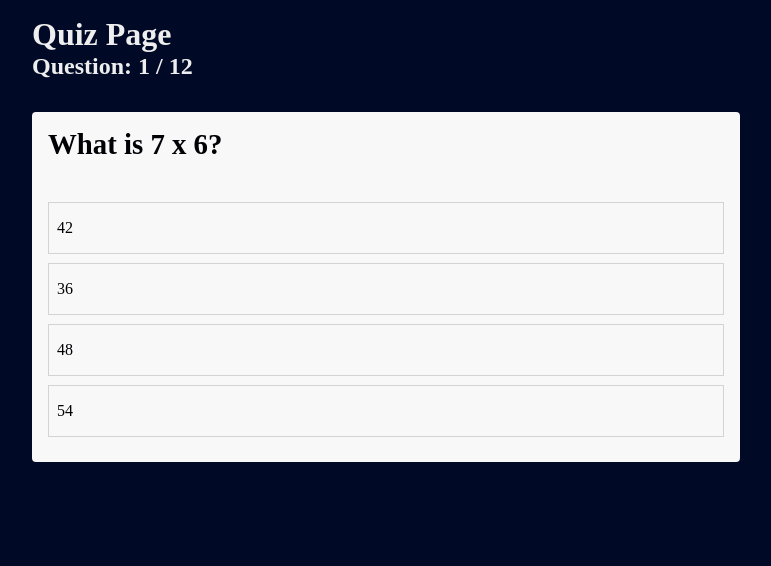
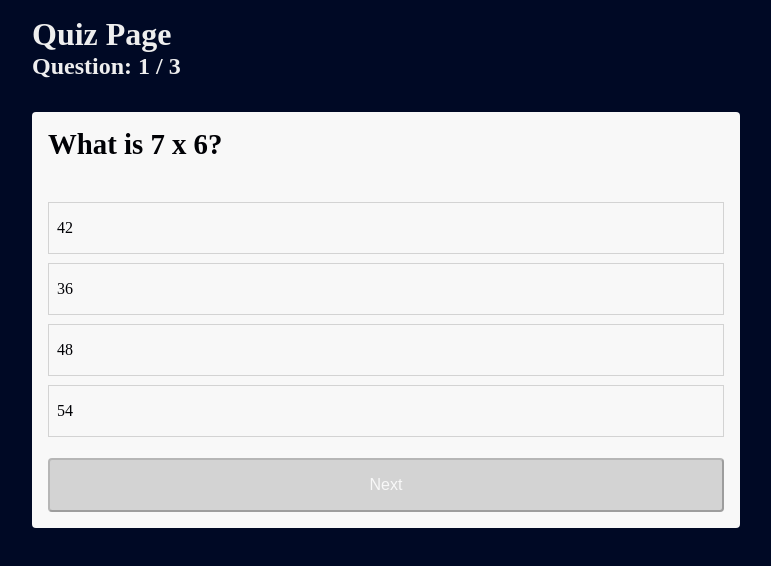
Before and after one commit to syscilythedeveloper/personalized-learning-assistant, a Next.js app: page /quiz in a window 1280 px wide. Shown: the top 566 px of the page, without its empty margins (254-1025 px from the left). Built offline with nearby package versions, Linux system fonts and the light colour scheme.

Commit message:
quiz functionality

```diff
--- a/app/data.js
+++ b/app/data.js
@@ -22,80 +22,80 @@ export const quiz = {
       correctAnswer: "300",
       standard: "Number and Operations in Base 10",
     },
-    {
-      id: 4,
-      question: "Which of the following numbers is greater: 784 or 748?",
-      answers: ["784", "748", "Both are equal", "Cannot be compared"],
-      correctAnswer: "784",
-      standard: "Number and Operations in Base 10",
-    },
-    {
-      id: 5,
-      question: "What is 1/2 + 1/4?",
-      answers: ["1/3", "1/2", "3/4", "2/4"],
-      correctAnswer: "3/4",
-      standard: "Number and Operations in Fractions",
-    },
-    {
-      id: 6,
-      question: "Which fraction is equivalent to 2/4?",
-      answers: ["1/2", "3/4", "1/3", "2/3"],
-      correctAnswer: "1/2",
-      standard: "Number and Operations in Fractions",
-    },
-    {
-      id: 7,
-      question: "A pencil is 15 centimeters long. How many millimeters is it?",
-      answers: [
-        "150 millimeters",
-        "15 millimeters",
-        "1.5 millimeters",
-        "1500 millimeters",
-      ],
-      correctAnswer: "150 millimeters",
-      standard: "Measurement and Data",
-    },
-    {
-      id: 8,
-      question:
-        "Which unit of measurement would be best to measure the weight of an apple?",
-      answers: ["Grams", "Liters", "Meters", "Centimeters"],
-      correctAnswer: "Grams",
-      standard: "Measurement and Data",
-    },
-    {
-      id: 9,
-      question: "How many sides does a pentagon have?",
-      answers: ["4", "5", "6", "7"],
-      correctAnswer: "5",
-      standard: "Geometry",
-    },
-    {
-      id: 10,
-      question: "Which shape has four equal sides and four right angles?",
-      answers: ["Rectangle", "Triangle", "Square", "Circle"],
-      correctAnswer: "Square",
-      standard: "Geometry",
-    },
-    {
-      id: 11,
-      question:
-        "Find the area of a rectangle with a length of 5 units and a width of 3 units.",
-      answers: [
-        "8 square units",
-        "15 square units",
-        "5 square units",
-        "3 square units",
-      ],
-      correctAnswer: "15 square units",
-      standard: "Geometry",
-    },
-    {
-      id: 12,
-      question: "Which of these angles is an acute angle?",
-      answers: ["90 degrees", "120 degrees", "45 degrees", "180 degrees"],
-      correctAnswer: "45 degrees",
-      standard: "Geometry",
-    },
+    // {
+    //   id: 4,
+    //   question: "Which of the following numbers is greater: 784 or 748?",
+    //   answers: ["784", "748", "Both are equal", "Cannot be compared"],
+    //   correctAnswer: "784",
+    //   standard: "Number and Operations in Base 10",
+    // },
+    // {
+    //   id: 5,
+    //   question: "What is 1/2 + 1/4?",
+    //   answers: ["1/3", "1/2", "3/4", "2/4"],
+    //   correctAnswer: "3/4",
+    //   standard: "Number and Operations in Fractions",
+    // },
+    // {
+    //   id: 6,
+    //   question: "Which fraction is equivalent to 2/4?",
+    //   answers: ["1/2", "3/4", "1/3", "2/3"],
+    //   correctAnswer: "1/2",
+    //   standard: "Number and Operations in Fractions",
+    // },
+    // {
+    //   id: 7,
+    //   question: "A pencil is 15 centimeters long. How many millimeters is it?",
+    //   answers: [
+    //     "150 millimeters",
+    //     "15 millimeters",
+    //     "1.5 millimeters",
+    //     "1500 millimeters",
+    //   ],
+    //   correctAnswer: "150 millimeters",
+    //   standard: "Measurement and Data",
+    // },
+    // {
+    //   id: 8,
+    //   question:
+    //     "Which unit of measurement would be best to measure the weight of an apple?",
+    //   answers: ["Grams", "Liters", "Meters", "Centimeters"],
+    //   correctAnswer: "Grams",
+    //   standard: "Measurement and Data",
+    // },
+    // {
+    //   id: 9,
+    //   question: "How many sides does a pentagon have?",
+    //   answers: ["4", "5", "6", "7"],
+    //   correctAnswer: "5",
+    //   standard: "Geometry",
+    // },
+    // {
+    //   id: 10,
+    //   question: "Which shape has four equal sides and four right angles?",
+    //   answers: ["Rectangle", "Triangle", "Square", "Circle"],
+    //   correctAnswer: "Square",
+    //   standard: "Geometry",
+    // },
+    // {
+    //   id: 11,
+    //   question:
+    //     "Find the area of a rectangle with a length of 5 units and a width of 3 units.",
+    //   answers: [
+    //     "8 square units",
+    //     "15 square units",
+    //     "5 square units",
+    //     "3 square units",
+    //   ],
+    //   correctAnswer: "15 square units",
+    //   standard: "Geometry",
+    // },
+    // {
+    //   id: 12,
+    //   question: "Which of these angles is an acute angle?",
+    //   answers: ["90 degrees", "120 degrees", "45 degrees", "180 degrees"],
+    //   correctAnswer: "45 degrees",
+    //   standard: "Geometry",
+    // },
   ],
 };
--- a/app/quiz/page.jsx
+++ b/app/quiz/page.jsx
@@ -6,7 +6,7 @@ import React, {useState} from 'react'
 const page = () => {
     const [activeQuestion, setActiveQuestion] = useState(0)
     const [selectedAnswer, setSelectedAnswer] = useState("")
-    const [check, setChecked] = useState(false)
+    const [checked, setChecked] = useState(false)
     const [selectedAnswerIndex, setSelectedAnswerIndex] = useState(null)
     const [showResult, setShowResult] = useState(false)
     const [result, setResult] = useState({
@@ -16,10 +16,41 @@ const page = () => {
     })
 
     const {questions} = quiz
-    const {question, answers, correctAnswers, standard} = questions[activeQuestion]
+    const {question, answers, correctAnswer, standard} = questions[activeQuestion]
     const onAnswerSelected = (answer, idx)=> {
         setChecked(true)
         setSelectedAnswerIndex(idx)
+        if (answer === correctAnswer) {
+            setSelectedAnswer(true)
+            console.log("true")
+        } else{
+            setSelectedAnswer(false)
+            console.log("false")
+        }
+    }
+//Calculate score and increment to next question
+    const nextQuestion = () => {
+        setSelectedAnswerIndex(null)
+        setResult((prev) =>
+        selectedAnswer?
+    { ...prev,
+        score: prev.score +1,
+        correctAnswers: prev.correctAnswers +1
+
+
+    }: {
+        ...prev,
+        wrongAnswers: prev.wrongAnswers +1
+
+    })
+    if (activeQuestion !== questions.length - 1){
+        setActiveQuestion((prev) => prev+1)
+    } else {
+        setActiveQuestion(0)
+        setShowResult(true)
+    }
+    setChecked(false)
+
     }
 
     return (
@@ -42,9 +73,27 @@ const page = () => {
                             <span>{answer}</span>
                         </li>
                     ))}
+                    {checked ?
+                    <button onClick={nextQuestion}className="btn">
+                        {activeQuestion === question.length -1? "Finish": "Next"}
+                        </button>:
+                        <button onClick={nextQuestion} disabled className="btn-disabled">
+                            {" "}
+                            {activeQuestion === question.length -1? "Finish": "Next"}
+
+                        </button>}
                 </div>
                 ): (
-                <div className="quiz-container"></div>)}
+                <div className="quiz-container">
+                    <h3>Results</h3>
+                    <h3> Overall {(result.score/questions.length) *100}%</h3>
+                    <p>Total Questions: <span> {questions.length}</span></p>
+                    <p>Results: <span> {result.score}</span></p>
+                    <p>Correct Answers: <span> {result.correctAnswers}</span></p>
+                    <p>Wrong Answers: <span> {result.wrongAnswers}</span></p>
+                    <button onClick={() => window.location.reload()}> Restart </button>
+                </div>)}
+
         </div>
     </div>
   )
```
